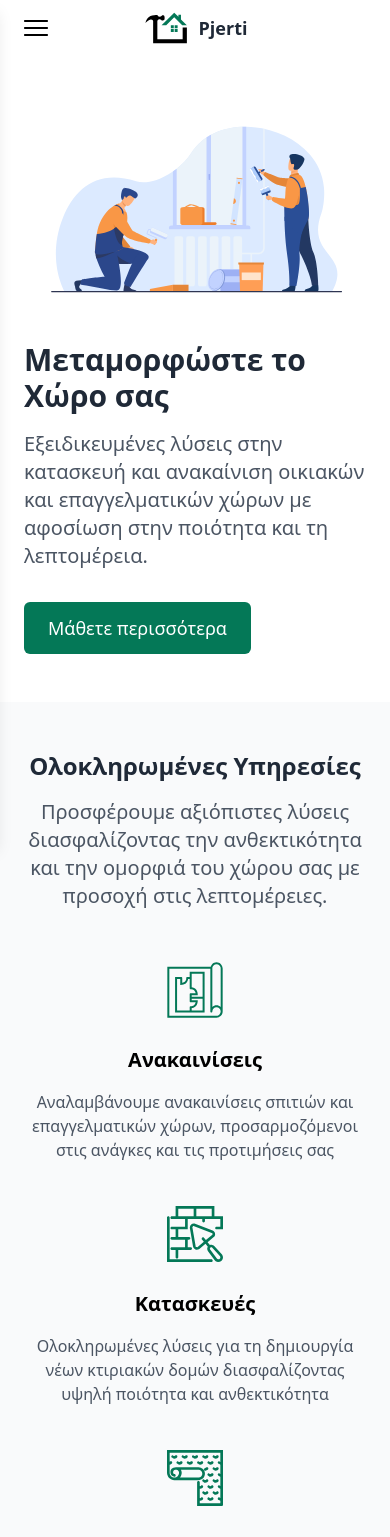
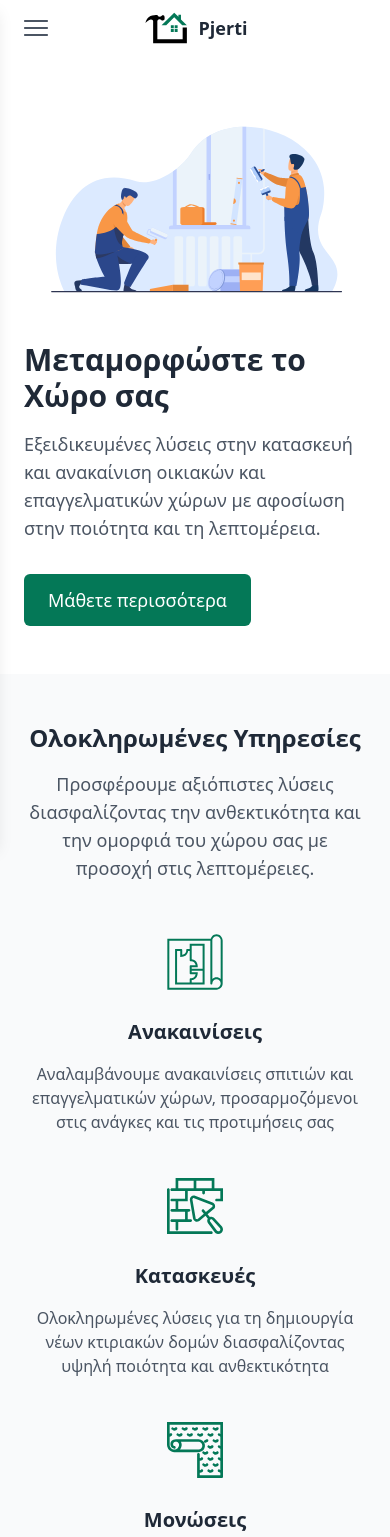
Before and after one commit to gparas/constructions-pjetri, a Next.js app: page / in a window 390 px wide. Shown: the top 1537 px of the page. Built offline with nearby package versions, Linux system fonts and the light colour scheme; no server answers.

Commit message:
fix global css

```diff
--- a/app/globals.css
+++ b/app/globals.css
@@ -3,26 +3,35 @@
 @tailwind utilities;
 
 @layer components {
+  body {
+    @apply text-gray-600 text-base;
+  }
+  h1,
+  h2,
+  h3,
+  h4,
+  h5,
+  h6 {
+    @apply text-gray-800 font-semibold;
+  }
+  h1,
+  .h1 {
+    @apply text-3xl md:text-4xl;
+  }
+  h2,
+  .h2 {
+    @apply text-2xl md:text-3xl;
+  }
+  .subtitle {
+    @apply text-lg md:text-xl;
+  }
+  section {
+    @apply py-12 lg:py-20;
+  }
   .container {
     @apply xl:max-w-[1140px] lg:max-w-[960px] md:max-w-[720px] sm:max-w-[540px];
   }
   .btn {
     @apply bg-primary text-lg text-white font-medium py-3 px-6 rounded-md inline-flex items-center justify-center;
   }
-  h1 {
-    @apply text-3xl md:text-4xl font-bold text-gray-800;
-  }
-  h2 {
-    @apply text-2xl md:text-3xl  font-semibold text-gray-800;
-  }
-  p,
-  a {
-    @apply text-gray-600 text-base;
-  }
-  section {
-    @apply py-12 lg:py-20;
-  }
-  .subtitle {
-    @apply text-gray-600 text-xl;
-  }
 }
--- a/components/footer/footer.tsx
+++ b/components/footer/footer.tsx
@@ -40,14 +40,10 @@ const Footer = () => {
           </div>
         </div>
         <hr className="mt-4 mb-6 border-gray-300" />
-        <div className="flex flex-wrap gap-3 justify-center items-center text-gray-600">
-          <Link href="/privacy-policy" className="text-sm">
-            Πολιτική Απορρήτου
-          </Link>
-          <Link href="/terms-and-conditions" className="text-sm">
-            Όροι Χρήσης
-          </Link>
-          <p className="ml-0 sm:ml-auto w-full sm:w-auto text-sm">
+        <div className="flex flex-wrap gap-3 justify-center items-center text-gray-600 text-sm">
+          <Link href="/privacy-policy">Πολιτική Απορρήτου</Link>
+          <Link href="/terms-and-conditions">Όροι Χρήσης</Link>
+          <p className="ml-0 sm:ml-auto w-full sm:w-auto">
             Copyright © {date} pjerti
           </p>
         </div>
```
